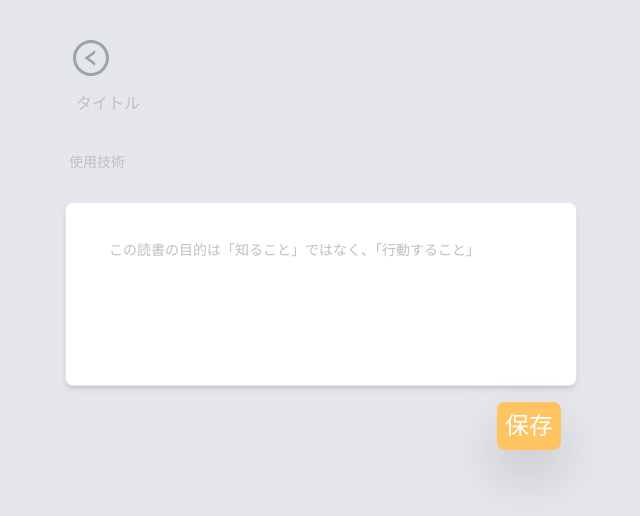
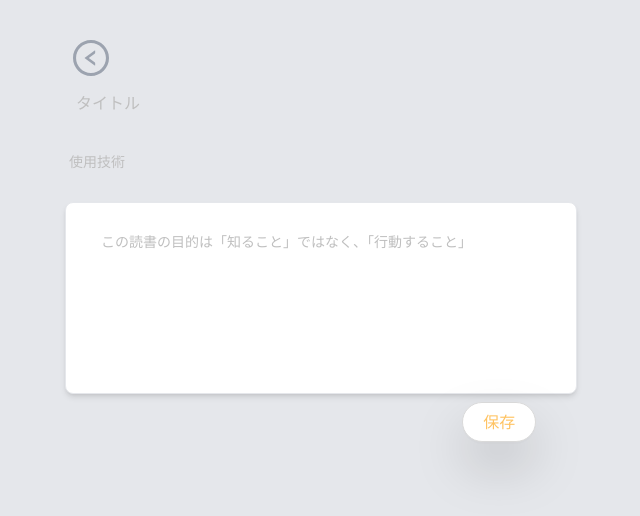
Before and after one commit to kosuke-17/quish, a Next.js app: page /articleAdd in a window 1280 px wide. Shown: the top 516 px of the page, without its empty margins (327-967 px from the left). Built offline with nearby package versions, Linux system fonts and the light colour scheme.

Commit message:
記事投稿コンポーネントにボタンタグ追加

```diff
--- a/src/components/organisms/ArticleAdd.tsx
+++ /dev/null
@@ -1,114 +0,0 @@
-import React from "react";
-import Image from "next/image";
-import { Select, Form, Input } from "antd";
-import TextArea from "antd/lib/input/TextArea";
-
-const { Option, OptGroup } = Select;
-
-// FCの型定義
-type Props = {
-  user_info_data: {
-    user_info_id: number;
-    first_name: string;
-    last_name: string;
-    user_name: string;
-    email: string;
-    engineer_type: string;
-    comment: string;
-    skill_tags: {
-      user_info_id: number;
-      skill_id: number;
-      skill_name: string;
-    }[];
-  };
-};
-
-const ArticleAdd: React.FC<Props> = ({ user_info_data }) => {
-  const tagStyle =
-    "mx-1 mb-1 p-1 bg-[rgb(255,195,98)] text-white text-center font-sans text-xs shadow-md rounded-lg";
-  // タグはまとめることも可能
-  const frontTags = [
-    "HTML5",
-    "CSS3",
-    "JavaScript",
-    "TypeScript",
-    "React",
-    "Angular",
-    "Vue",
-  ];
-  const backendTags = ["Java", "Ruby", "PHP", "Phyton"];
-  const otherTags = ["Nodejs", "docker", "flutter"];
-  const engineer_types = ["FR", "WEB", "ML", "CL", "QA"];
-
-  return (
-    <div>
-      {/* FormタグとButtonタグが必要かも、 */}
-      <Form.Item
-        name="title"
-        rules={[{ required: true, message: "タイトルが空欄です" }]}
-      >
-        <span className="p-2">
-          <Input
-            className="placeholder-2xl focus:placeholder-gray-400"
-            placeholder="タイトル"
-            bordered={false}
-            size={"large"}
-          />
-        </span>
-      </Form.Item>
-      <Form.Item
-        name="tags"
-        rules={[{ required: true, message: "使用技術が空欄です" }]}
-      >
-        <Select
-          mode="multiple"
-          allowClear
-          placeholder="使用技術"
-          optionLabelProp="label"
-          bordered={false}
-        >
-          <OptGroup label="フロント">
-            {frontTags.map((tag) => {
-              return (
-                <Option key={tag} value={tag}>
-                  {tag}
-                </Option>
-              );
-            })}
-          </OptGroup>
-          <OptGroup label="バックエンド">
-            {backendTags.map((tag) => {
-              return (
-                <Option key={tag} value={tag}>
-                  {tag}
-                </Option>
-              );
-            })}
-          </OptGroup>
-          <OptGroup label="その他">
-            {otherTags.map((tag) => {
-              return (
-                <Option key={tag} value={tag}>
-                  {tag}
-                </Option>
-              );
-            })}
-          </OptGroup>
-        </Select>
-      </Form.Item>
-      <div className="w-full p-4 m-2 bg-white rounded-lg border shadow-md">
-        <div className="text-xl text-center m-2">
-          <span className="block w-full p-2 text-xl rounded-xl hover:bg-gray-100">
-            <TextArea
-              placeholder="この読書の目的は「知ること」ではなく、「行動すること」"
-              autoSize={{ minRows: 5 }}
-              bordered={false}
-            />
-          </span>
-        </div>
-      </div>
-    </div>
-  );
-};
-
-export default ArticleAdd;
--- /dev/null
+++ b/src/components/organisms/ArticleAddFrom.tsx
@@ -0,0 +1,132 @@
+import React from "react";
+import Image from "next/image";
+import { Select, Form, Input, Button } from "antd";
+import TextArea from "antd/lib/input/TextArea";
+
+const { Option, OptGroup } = Select;
+
+// FCの型定義
+type Props = {
+  user_info_data: {
+    user_info_id: number;
+    first_name: string;
+    last_name: string;
+    user_name: string;
+    email: string;
+    engineer_type: string;
+    comment: string;
+    skill_tags: {
+      user_info_id: number;
+      skill_id: number;
+      skill_name: string;
+    }[];
+  };
+};
+
+const ArticleAddFrom: React.FC<Props> = ({ user_info_data }) => {
+  const tagStyle =
+    "mx-1 mb-1 p-1 bg-[rgb(255,195,98)] text-white text-center font-sans text-xs shadow-md rounded-lg";
+  // タグはまとめることも可能
+  const frontTags = [
+    "HTML5",
+    "CSS3",
+    "JavaScript",
+    "TypeScript",
+    "React",
+    "Angular",
+    "Vue",
+  ];
+  const backendTags = ["Java", "Ruby", "PHP", "Phyton"];
+  const otherTags = ["Nodejs", "docker", "flutter"];
+  const engineer_types = ["FR", "WEB", "ML", "CL", "QA"];
+
+  return (
+    <div>
+      {/* FormタグとButtonタグが必要かも、 */}
+      <Form>
+        <Form.Item
+          name="title"
+          rules={[{ required: true, message: "タイトルが空欄です" }]}
+        >
+          <span className="p-2">
+            <Input
+              className="placeholder-2xl focus:placeholder-gray-400"
+              placeholder="タイトル"
+              bordered={false}
+              size={"large"}
+            />
+          </span>
+        </Form.Item>
+        <Form.Item
+          name="tags"
+          rules={[{ required: true, message: "使用技術が空欄です" }]}
+        >
+          <Select
+            mode="multiple"
+            allowClear
+            placeholder="使用技術"
+            optionLabelProp="label"
+            bordered={false}
+          >
+            <OptGroup label="フロント">
+              {frontTags.map((tag) => {
+                return (
+                  <Option key={tag} value={tag}>
+                    {tag}
+                  </Option>
+                );
+              })}
+            </OptGroup>
+            <OptGroup label="バックエンド">
+              {backendTags.map((tag) => {
+                return (
+                  <Option key={tag} value={tag}>
+                    {tag}
+                  </Option>
+                );
+              })}
+            </OptGroup>
+            <OptGroup label="その他">
+              {otherTags.map((tag) => {
+                return (
+                  <Option key={tag} value={tag}>
+                    {tag}
+                  </Option>
+                );
+              })}
+            </OptGroup>
+          </Select>
+        </Form.Item>
+        <div className="w-full p-4 m-2 bg-white rounded-lg border shadow-md">
+          <div className="w-full p-2 rounded-xl hover:bg-gray-100">
+            <Form.Item
+              name="content"
+              rules={[{ required: true, message: "記事が空欄です" }]}
+            >
+              <TextArea
+                placeholder="この読書の目的は「知ること」ではなく、「行動すること」"
+                autoSize={{ minRows: 5 }}
+                bordered={false}
+              />
+            </Form.Item>
+          </div>
+        </div>
+        <Form.Item wrapperCol={{ offset: 19, span: 16 }}>
+          <Button
+            className="drop-shadow-2xl"
+            size="large"
+            shape="round"
+            htmlType="submit"
+          >
+            <span className="text-[rgb(255,195,98)] hover:border-[rgb(255,215,150)] hover:text-[rgb(255,207,131)]">
+              {" "}
+              保存
+            </span>
+          </Button>
+        </Form.Item>
+      </Form>
+    </div>
+  );
+};
+
+export default ArticleAddFrom;
--- a/src/components/organisms/index.ts
+++ b/src/components/organisms/index.ts
@@ -1,5 +1,5 @@
 // ディレクトリ順
-export { default as ArticleAdd } from "./ArticleAdd";
+export { default as ArticleAddFrom } from "./ArticleAddFrom";
 export { default as ArticleComp } from "./ArticleComp";
 export { default as HeaderComp } from "./HeaderComp";
 export { default as LoginUserComp } from "./LoginUserComp";
--- a/src/pages/articleAdd.tsx
+++ b/src/pages/articleAdd.tsx
@@ -1,9 +1,9 @@
 import React from "react";
-import { ArticleAdd } from "../components/organisms";
+import { ArticleAddFrom } from "../components/organisms";
 import { LeftCircleOutlined } from "@ant-design/icons";
 import Link from "next/link";
 
-const articleAdd: React.FC = () => {
+const ArticleAdd: React.FC = () => {
   return (
     <div className="bg-gray-200 h-screen">
       <div className="flex justify-center">
@@ -13,20 +13,14 @@ const articleAdd: React.FC = () => {
               <LeftCircleOutlined className="ml-4 mb-2 text-4xl" />
             </a>
           </Link>
-          <ArticleAdd user_info_data={user_info_data} />
-          <div className="flex justify-between">
-            <div></div>
-            <button className="mt-2 mr-2 p-2 text-2xl text-white rounded-lg bg-[rgb(255,195,98)] hover:bg-[rgb(255,207,131)] drop-shadow-2xl">
-              保存
-            </button>
-          </div>
+          <ArticleAddFrom user_info_data={user_info_data} />
         </div>
       </div>
     </div>
   );
 };
 
-export default articleAdd;
+export default ArticleAdd;
 
 const user_data = {
   user_name: "rakus111111",
```
